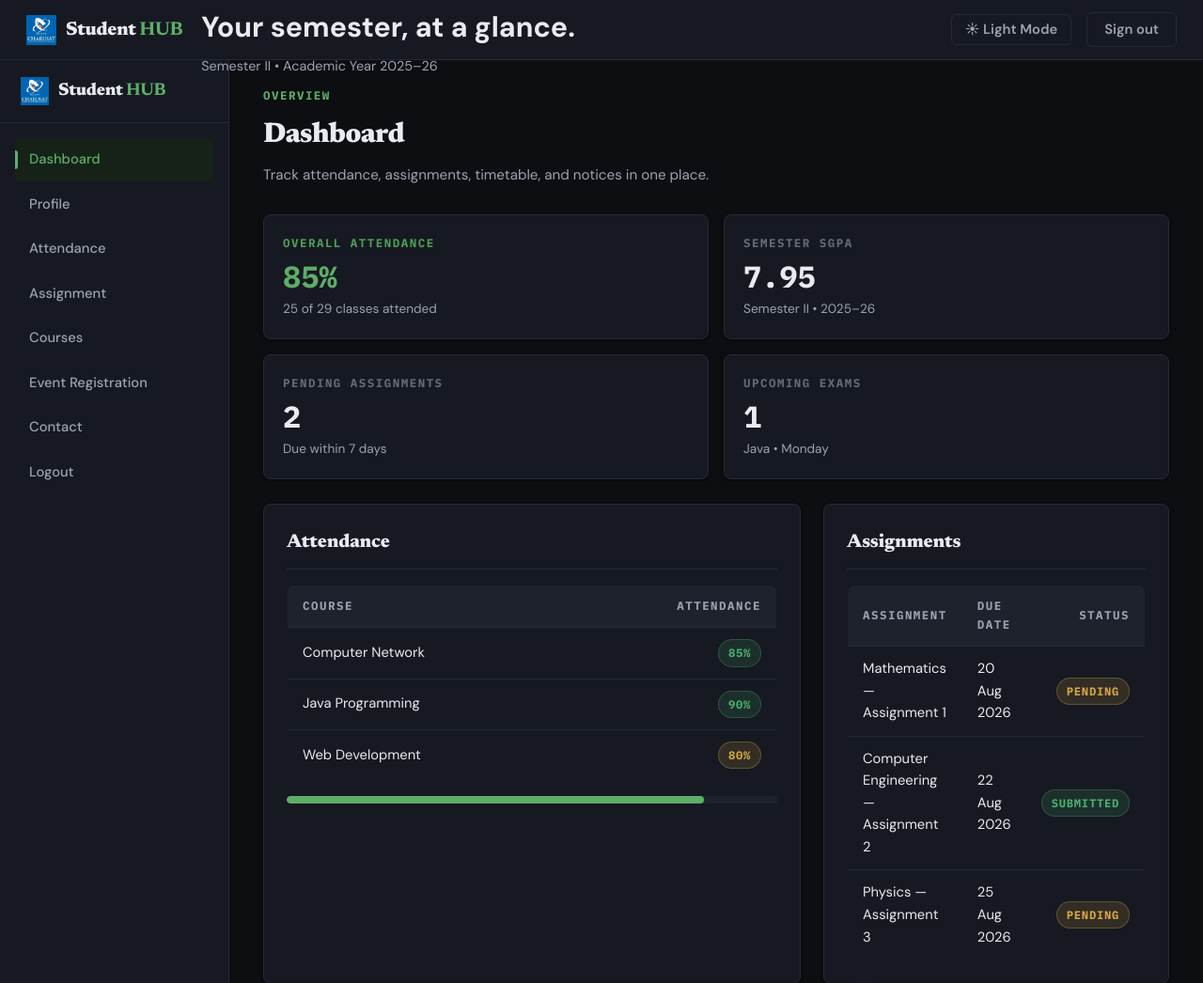
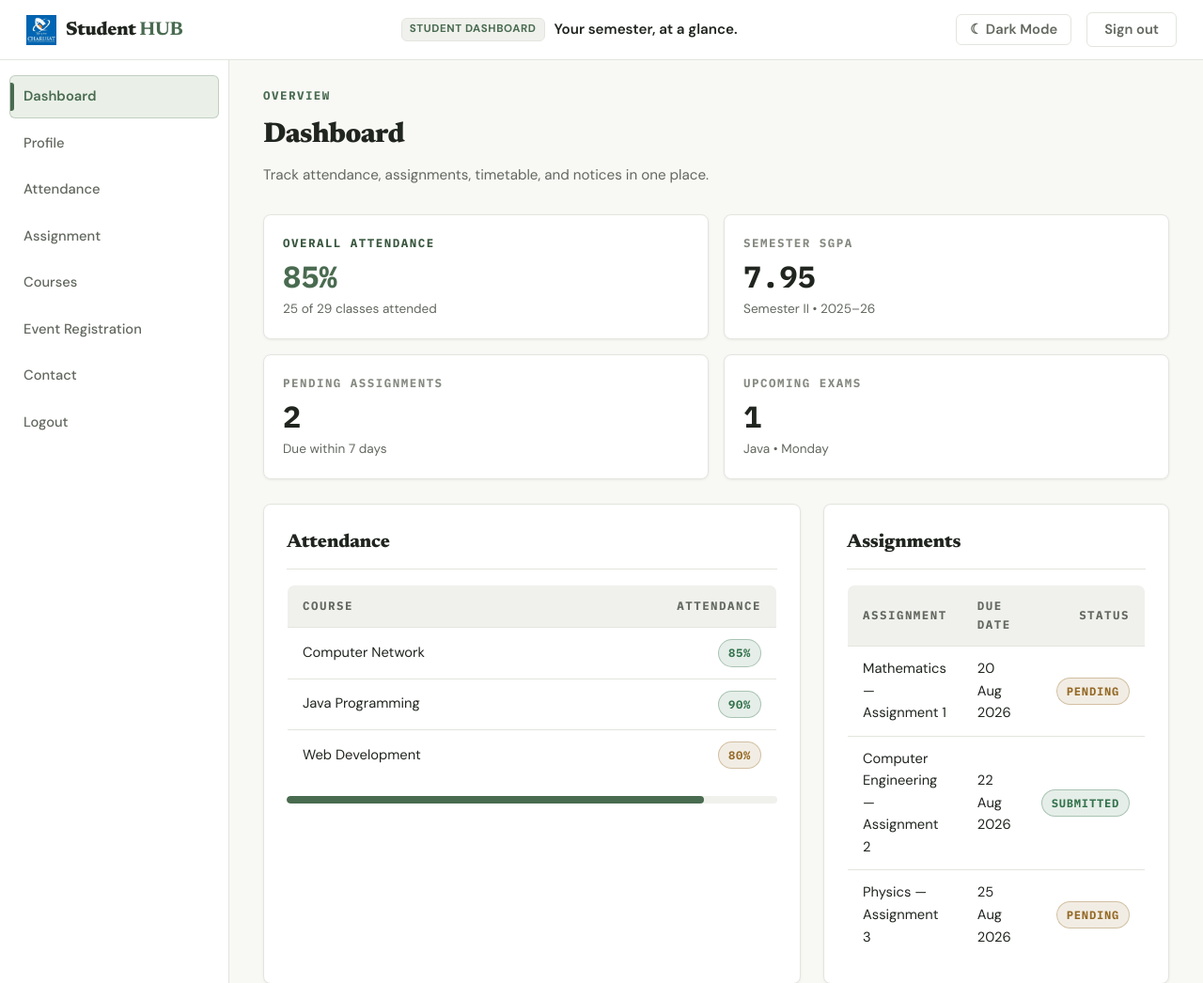
Before and after one commit to chauhand2463/WDF_LAB, a PHP site: page /pages/index.php in a window 1280 px wide. Shown: the top 1046 px of the page at 94% size. Run offline with PHP 8.4, Linux system fonts and the light colour scheme; a user stored in the database is signed in.

Commit message:
some issues are solved

```diff
--- a/practical14/css/style.css
+++ b/practical14/css/style.css
@@ -149,7 +149,42 @@ ul {
 
 .topbar-center {
   flex: 1;
-  max-width: 420px;
+  display: flex;
+  align-items: center;
+  justify-content: center;
+  min-width: 0;
+}
+
+.page-title-wrap {
+  display: flex;
+  align-items: center;
+  gap: 10px;
+  white-space: nowrap;
+}
+
+.page-title-wrap .kicker {
+  margin: 0;
+  font-size: 0.72rem;
+  padding: 2px 8px;
+  background: var(--surface-muted);
+  border-radius: var(--radius-sm);
+  border: 1px solid var(--border);
+  color: var(--accent);
+  font-weight: 700;
+  letter-spacing: 0.05em;
+  text-transform: uppercase;
+}
+
+.page-title-wrap h1 {
+  font-family: var(--font-body);
+  font-size: 0.95rem;
+  font-weight: 600;
+  margin: 0;
+  color: var(--ink);
+}
+
+.page-title-wrap p {
+  display: none;
 }
 
 .topbar-right {
@@ -176,25 +211,7 @@ ul {
 }
 
 .sidebar-brand {
-  padding: 18px 22px;
-  border-bottom: 1px solid var(--border);
-  font-family: var(--font-heading);
-  font-weight: 800;
-  font-size: 1.15rem;
-  letter-spacing: -0.02em;
-  color: var(--ink);
-  display: flex;
-  align-items: center;
-  gap: 10px;
-}
-
-.sidebar-brand img {
-  width: 30px;
-  height: 30px;
-}
-
-.sidebar-brand strong {
-  color: var(--accent);
+  display: none;
 }
 
 .sidebar-nav {
@@ -206,15 +223,19 @@ ul {
 .sidebar-nav .nav-list {
   display: flex;
   flex-direction: column;
-  gap: 2px;
-  padding: 0 8px;
+  gap: 4px;
+  padding: 0 10px;
+  list-style: none;
+  margin: 0;
 }
 
 .sidebar-nav li {
   position: relative;
+  list-style: none;
 }
 
 .sidebar-nav a {
+  position: relative;
   display: flex;
   align-items: center;
   gap: 10px;
@@ -224,22 +245,36 @@ ul {
   font-family: var(--font-body);
   font-weight: 500;
   font-size: 0.92rem;
+  text-decoration: none;
   transition: background var(--duration-ui) var(--ease-ui),
-    color var(--duration-ui) var(--ease-ui);
+    color var(--duration-ui) var(--ease-ui),
+    transform var(--duration-ui) var(--ease-ui),
+    border-color var(--duration-ui) var(--ease-ui);
   border: 1px solid transparent;
+  cursor: pointer;
 }
 
 .sidebar-nav a:hover {
   background: var(--surface-muted);
   color: var(--ink);
   border-color: var(--border);
+  transform: translateX(3px);
 }
 
 .sidebar-nav a[aria-current="page"],
 .sidebar-nav a.active {
   background: var(--accent-soft);
   color: var(--accent);
-  border-color: transparent;
+  border-color: rgba(73, 107, 80, 0.25);
+  font-weight: 600;
+}
+
+.sidebar-nav a[aria-current="page"]:hover,
+.sidebar-nav a.active:hover {
+  background: var(--accent-soft);
+  color: var(--accent-hover);
+  border-color: rgba(73, 107, 80, 0.35);
+  transform: none;
 }
 
 .sidebar-nav a[aria-current="page"]::before,
@@ -247,12 +282,11 @@ ul {
   content: "";
   position: absolute;
   left: 0;
-  top: 50%;
-  transform: translateY(-50%);
-  width: 3px;
-  height: 20px;
+  top: 15%;
+  bottom: 15%;
+  width: 3.5px;
   background: var(--accent);
-  border-radius: 0 var(--radius-sm) var(--radius-sm) 0;
+  border-radius: 0 3px 3px 0;
 }
 
 .sidebar-divider {
@@ -997,3 +1031,22 @@ body.dark .admin-action.panel:hover {
   border-color: var(--accent);
   background: var(--surface-muted);
 }
+
+body.dark .sidebar-nav a:hover {
+  background: var(--surface-muted);
+  color: var(--ink);
+  border-color: var(--border);
+}
+
+body.dark .sidebar-nav a[aria-current="page"],
+body.dark .sidebar-nav a.active {
+  background: rgba(94, 173, 104, 0.16);
+  color: var(--accent);
+  border-color: rgba(94, 173, 104, 0.35);
+}
+
+body.dark .sidebar-nav a[aria-current="page"]:hover,
+body.dark .sidebar-nav a.active:hover {
+  background: rgba(94, 173, 104, 0.22);
+  color: var(--accent);
+}
--- a/practical14/js/index.js
+++ b/practical14/js/index.js
@@ -62,8 +62,10 @@ document.addEventListener("DOMContentLoaded", function () {
 
   if (savedTheme) {
     applyTheme(savedTheme);
+  } else if (window.matchMedia && window.matchMedia("(prefers-color-scheme: dark)").matches) {
+    applyTheme("dark");
   } else {
-    applyTheme("dark");
+    applyTheme("light");
   }
 
   if (themeBtn) {
--- a/practical14/pages/Admin.php
+++ b/practical14/pages/Admin.php
@@ -129,6 +129,9 @@ function h($value): string
             </div>
         </div>
         <div class="topbar-right">
+            <button id="themeBtn" class="btn btn--ghost" style="padding:8px 14px;">
+                &#9788; Light Mode
+            </button>
             <a href="logout.php" class="btn btn--ghost">Sign out</a>
         </div>
     </header>
--- a/practical14/pages/menu.php
+++ b/practical14/pages/menu.php
@@ -1,48 +1,58 @@
 <?php
+
+function get_current_script(): string
+{
+    $script = $_SERVER['SCRIPT_NAME'] ?? $_SERVER['PHP_SELF'] ?? '';
+    return basename($script);
+}
 
 function build_dynamic_menu(string $role, string $base = ""): array
 {
     $menus = [
         "student" => [
-            ["label" => "Dashboard", "href" => $base . "index.php"],
-            ["label" => "Profile", "href" => $base . "profile.php"],
-            ["label" => "Attendance", "href" => $base . "attendance.php"],
-            ["label" => "Assignment", "href" => $base . "assignment.php"],
-            ["label" => "Courses", "href" => $base . "courses.php"],
-            ["label" => "Event Registration", "href" => $base . "event_register.php"],
-            ["label" => "Contact", "href" => $base . "contact.php"]
+            ["label" => "Dashboard", "href" => $base . "index.php", "file" => "index.php"],
+            ["label" => "Profile", "href" => $base . "profile.php", "file" => "profile.php"],
+            ["label" => "Attendance", "href" => $base . "attendance.php", "file" => "attendance.php"],
+            ["label" => "Assignment", "href" => $base . "assignment.php", "file" => "assignment.php"],
+            ["label" => "Courses", "href" => $base . "courses.php", "file" => "courses.php"],
+            ["label" => "Event Registration", "href" => $base . "event_register.php", "file" => "event_register.php"],
+            ["label" => "Contact", "href" => $base . "contact.php", "file" => "contact.php"]
         ],
         "admin" => [
-            ["label" => "Dashboard", "href" => $base . "Admin.php"],
-            ["label" => "Manage Students", "href" => $base . "adminpages/manage_students.php"],
-            ["label" => "Manage Events", "href" => $base . "adminpages/events.php"],
-            ["label" => "AJAX CRUD", "href" => $base . "ajax_crud.php"],
-            ["label" => "Audit Log", "href" => $base . "adminpages/audit_logs.php"]
+            ["label" => "Dashboard", "href" => $base . "Admin.php", "file" => "Admin.php"],
+            ["label" => "Manage Students", "href" => $base . "adminpages/manage_students.php", "file" => "manage_students.php"],
+            ["label" => "Manage Events", "href" => $base . "adminpages/events.php", "file" => "events.php"],
+            ["label" => "AJAX CRUD", "href" => $base . "ajax_crud.php", "file" => "ajax_crud.php"],
+            ["label" => "Audit Log", "href" => $base . "adminpages/audit_logs.php", "file" => "audit_logs.php"]
         ]
     ];
 
     $items = $menus[$role] ?? [];
-    $items[] = ["label" => "Logout", "href" => $base . "logout.php"];
+    $items[] = ["label" => "Logout", "href" => $base . "logout.php", "file" => "logout.php"];
 
     return $items;
 }
 
-function render_dynamic_menu(string $role, string $base = ""): string
+function render_dynamic_menu(string $role, string $base = "", ?string $activeFile = null): string
 {
-    $html = "<ul class=\"nav-list\">";
+    $current = $activeFile ?? get_current_script();
+    if ($current === "" || $current === "practical14") {
+        $current = ($role === "admin") ? "Admin.php" : "index.php";
+    }
+
+    $html = "";
 
     foreach (build_dynamic_menu($role, $base) as $item) {
         $href = htmlspecialchars($item["href"], ENT_QUOTES, "UTF-8");
         $label = htmlspecialchars($item["label"], ENT_QUOTES, "UTF-8");
-        $current = $item["label"] === "Dashboard" ? ' aria-current="page"' : "";
+        $targetFile = $item["file"] ?? basename($item["href"]);
 
-        $html .= "<li><a href=\"" . $href . "\"" . $current . ">" . $label .
-            "</a></li>";
+        $isActive = (strcasecmp($current, $targetFile) === 0);
+        $attr = $isActive ? ' aria-current="page" class="active"' : '';
+
+        $html .= '<li><a href="' . $href . '"' . $attr . '>' . $label . '</a></li>' . "\n";
     }
-
-    $html .= "</ul>";
 
     return $html;
 }
-
 ?>
```
